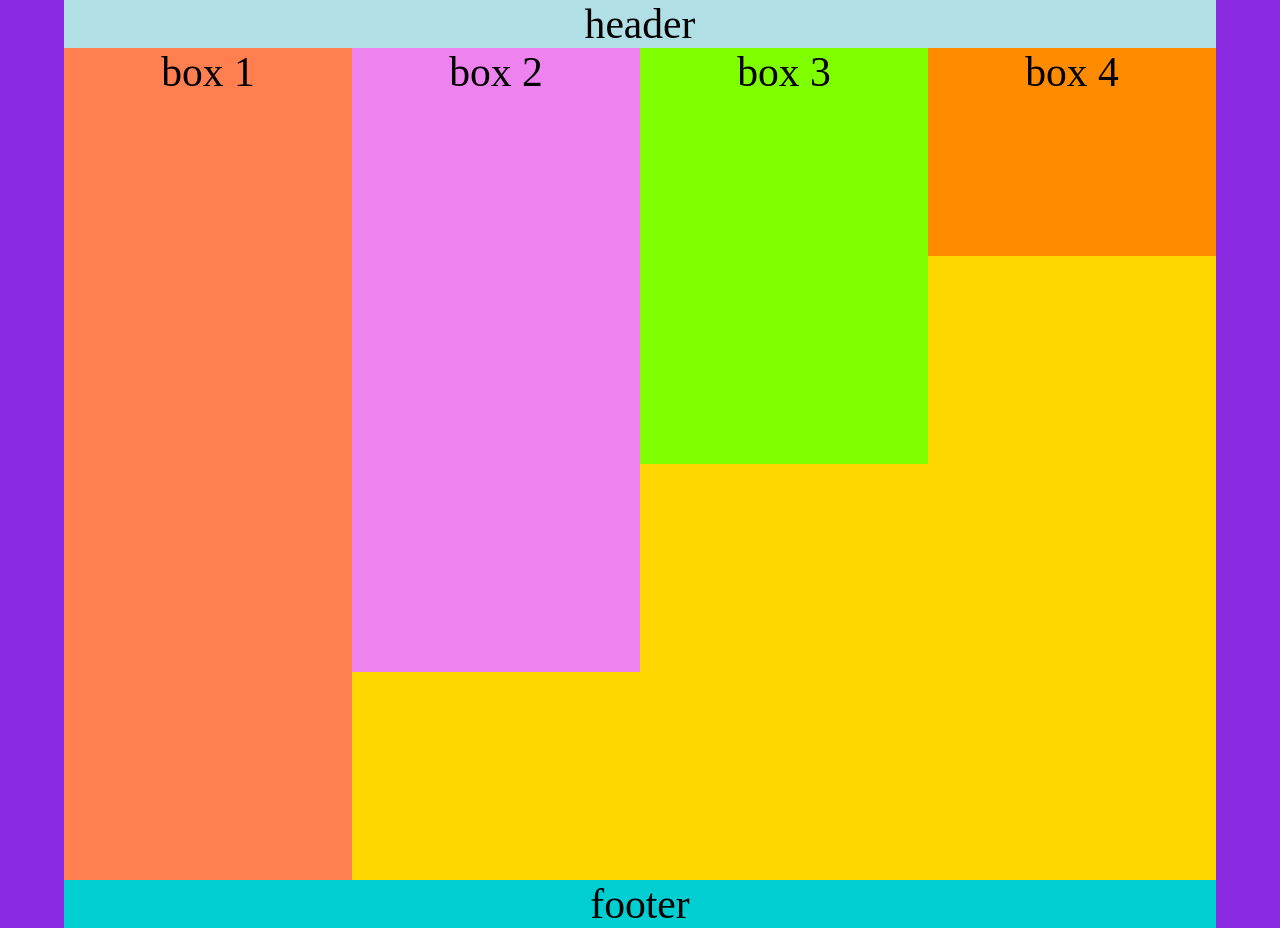
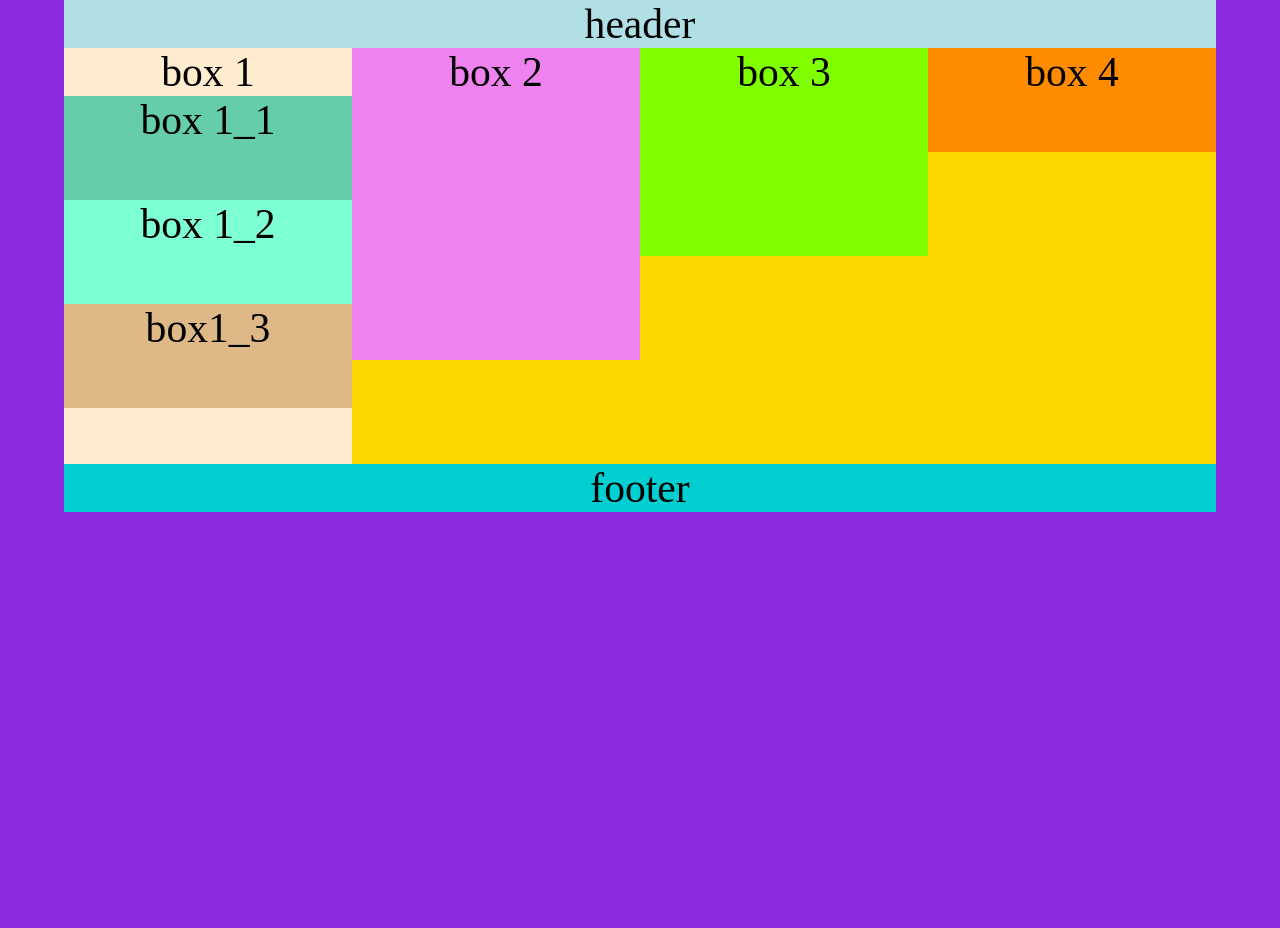
Before and after one commit to geekwise-donald-hess/morning-021116, a plain HTML site: page index.html in a window 1280 px wide. After the commit the page ends 800 px from the top, so only its background shows below. Drawn offline with Linux system fonts and the light colour scheme.

Commit message:
box 1 css adjust

```diff
--- a/css/style.css
+++ b/css/style.css
@@ -16,7 +16,7 @@ body{
 
 main{
     margin: 0 auto;
-    height: 20em;
+    height: 10em;
     width:90%;
     background-color: gold;
     box-sizing: border-box;
@@ -36,13 +36,36 @@ main{
 
 #box_1{
     display:block;
-    margin: 0;
+    margin: 0 auto;
     padding: 0;
     width: calc(100%/4);
-    height: 100%;
-    background-color: coral;
+    height:100%;
+    background-color: blanchedalmond;
     float: left;
     box-sizing: border-box;
+}
+
+#box_1_1{
+    margin: 0 auto;
+    display: block;
+    height: calc(100%/4);
+    background-color: mediumaquamarine;
+
+}
+#box_1_2{
+    margin: 0 auto;
+    display: block;
+    height: calc(100%/4);
+    background-color: aquamarine;
+
+}
+
+#box_1_3{
+    margin: 0 auto;
+    display: block;
+    height: calc(100%/4);
+    background-color: burlywood;
+
 }
 
 #box_2{
--- a/index.html
+++ b/index.html
@@ -14,8 +14,10 @@
 
             <main>
 
-                <section id='box_1'>
-                    <div id='box_1_1'>box 1</div>
+                <section id='box_1'>box 1
+                    <div id='box_1_1'>box 1_1</div>
+                    <div id='box_1_2'>box 1_2</div>
+                    <div id='box_1_3'>box1_3</div>
                     </section>
 
                 <section id='box_2'>
```
